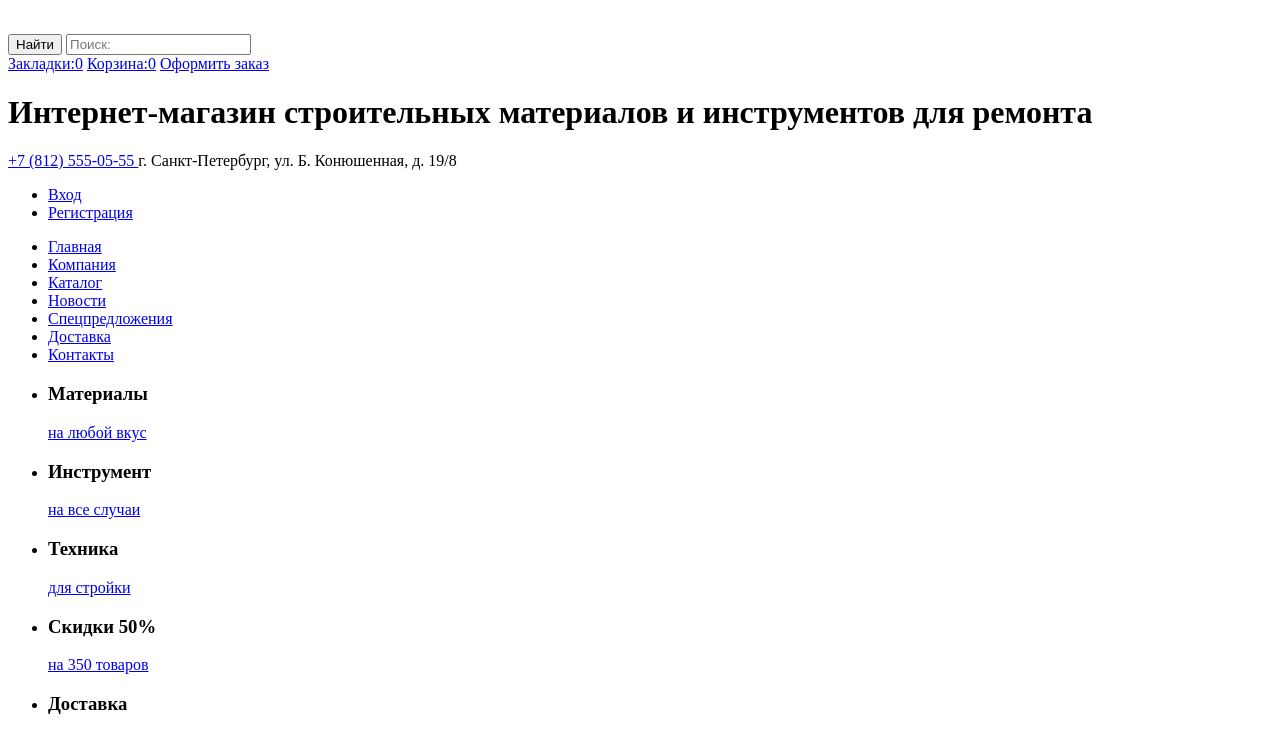
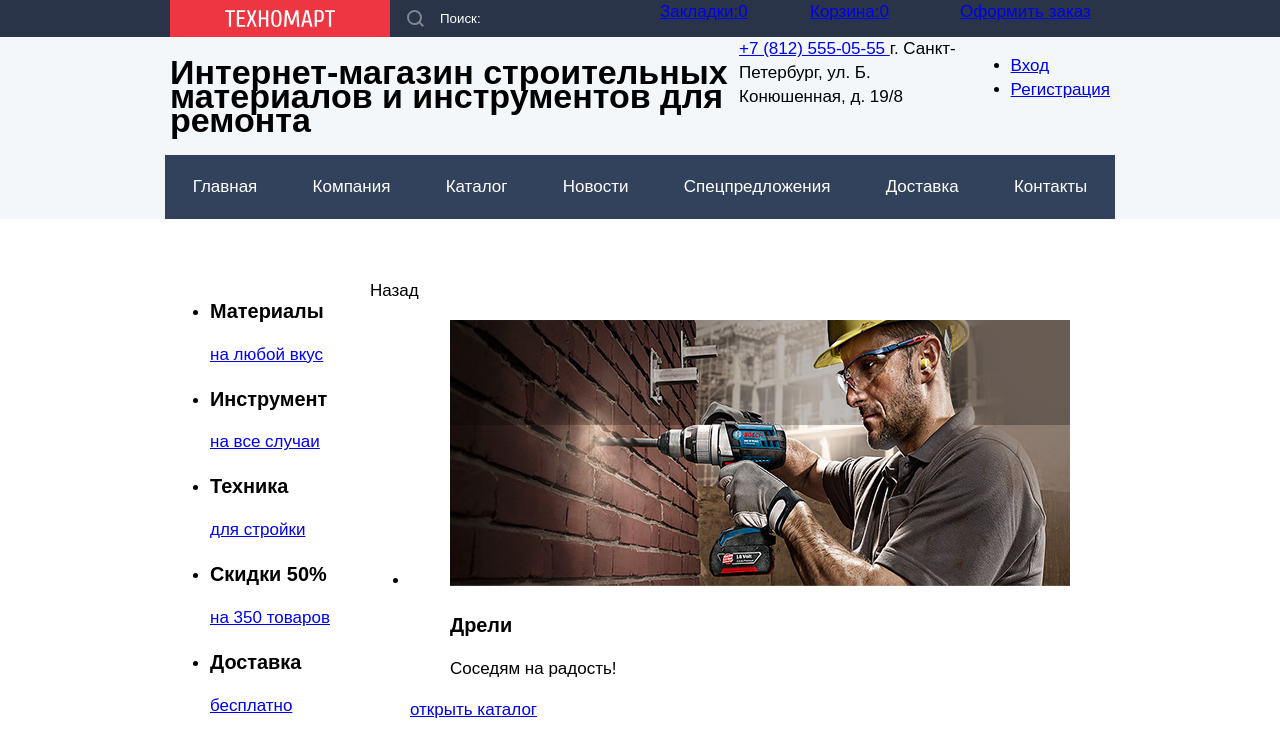
Before and after one commit to zaharovNIIAS/978173-technomart-24, a plain HTML site: page index.html in a window 1280 px wide. Shown: the top 731 px of the page. Drawn offline with Linux system fonts and the light colour scheme.

Commit message:
Сетка. Начало.

```diff
--- /dev/null
+++ b/css/main.css
@@ -0,0 +1,131 @@
+html, body
+{
+    margin: 0;
+    padding: 0;
+    font-family: "Cuprum", Arial, sans-serif;
+	font-size: 17px;
+	line-height: 24px;
+	background-color: #ffffff;
+}
+.container
+{
+    width: 940px;
+    margin: 0 auto;
+    padding: 0 10px;
+
+    display: flex;
+    justify-content: space-between;
+}
+.header-top-wrapper
+{
+     width: 100%;
+    background-color: #293449;
+}
+.header-bottom-wrapper
+{
+width: 100%;
+   background-color: #f3f7f9;
+}
+.header-logo
+{
+    width: 220px;
+    background-color: #ee3643;
+    display: flex;
+    justify-content: center;
+}
+.header-logo img{
+    width: 110px;
+    padding-top: 10px;
+    padding-bottom: 10px;
+}
+.header-search
+{
+    width: 270px;
+    display: flex;
+    background-color:inherit;
+}
+.header-search button
+{
+    width: 30px;
+    margin-left:10px;
+    background-image: url('../img/icon/search.svg');
+    background-repeat: no-repeat;
+    background-position: center;
+    background-color:inherit;
+    border:none;
+    color: transparent;
+    opacity: 0.4;
+    cursor:pointer;
+}
+.header-search button:hover
+{
+    opacity: 1;
+}
+.header-search button:active
+{
+    opacity: 0.6;
+}
+.header-search input
+{
+    width: 240px;
+    background-color:inherit;
+    border:none;
+    padding-left: 10px;
+}
+.header-search input::placeholder
+{
+    color:white;
+}
+.header-search input:focus
+{
+    width: 240px;
+    background-color:white;
+    border:none;
+    padding-left: 10px;
+}
+.header-search input:focus::placeholder
+{
+    color:black;
+}
+.header-bookmarks
+{
+    width: 150px;
+}
+.header-cart
+{
+    width: 150px;
+}
+.header-order
+{
+    width: 150px;
+}
+.site-navigation
+{
+    width: 950px;
+
+    margin: 0 auto;
+    padding: 0 5px;
+    margin-bottom: 60px;
+}
+.site-navigation ul
+{
+  background-color: #32425c;
+  list-style: none;
+  margin: 0;
+  padding: 20px 0px;
+  display: flex;
+  justify-content: space-around;
+}
+.site-navigation a
+ {
+  color: #ffffff;
+  text-decoration: none;
+}
+.contacts
+{
+    width: 300px;
+}
+.company
+{
+    width:540px;
+}
--- a/index.html
+++ b/index.html
@@ -4,11 +4,13 @@
 <head>
   <meta charset="utf-8">
   <title>Техномарт</title>
+  <link href="css/main.css" rel="stylesheet">
 </head>
 
 <body>
   <header class="header">
-    <div>
+    <div class="header-top-wrapper">
+      <div class="container">
         <a class="header-logo" href="index.html">
           <img src="img/logo.svg" alt="Логотип интернет-магазина «Техномарт»">
         </a>
@@ -20,6 +22,9 @@
         <a class="header-cart cart-empty" href="cart.html" title="Корзина">Корзина:0</a>
         <a class="header-order" href="order.html" title="Оформить заказ">Оформить заказ</a>
       </div>
+    </div>
+    <div class="header-bottom-wrapper">
+      <div class="container">
         <h1>
           Интернет-магазин
           строительных материалов
@@ -35,8 +40,9 @@
           <li class="login-link"><a href="login.html">Вход</a></li>
           <li class="registration-link"><a href="registration.html">Регистрация</a></li>
         </ul>
-    <nav>
-      <ul class="site-navigation">
+      </div>
+      <nav class="site-navigation">
+        <ul>
           <li><a href="index.html">Главная</a></li>
           <li><a href="info.html">Компания</a></li>
           <li><a href="catalog.html">Каталог</a></li>
@@ -46,8 +52,10 @@
           <li><a href="contacts.html">Контакты</a></li>
         </ul>
       </nav>
+    </div>
   </header>
-  <main class="container">
+  <main>
+    <div class="container">
       <section class="advantages">
         <ul class="advantage-list">
           <li class="advantage-item new-item">
@@ -114,13 +122,17 @@
             <a href="catalog.html?category=perforator">открыть каталог</a>
           </li>
         </ul>
-      <span class="allery-button-next">Вперед</span>
+        <span class="gallery-button-next">Вперед</span>
       </section>
+    </div>
     <section class="popular-products">
+      <div class="container">
         <h2>
           Популярные товары:
         </h2>
         <a href="catalog.html?category=popular">все популярные товары</a>
+      </div>
+      <div class="container">
         <ul class="popular-product-list">
           <li class="popular-product-item">
             <img src="img/product/bfg-9000.png" alt="Перфоратор BOSCH BFG 9000">
@@ -175,12 +187,16 @@
             <span class="new-price">12500 Р.</span>
           </li>
         </ul>
+      </div>
     </section>
     <section class="popular-brands">
+      <div class="container">
         <h2>
           Популярные производители:
         </h2>
         <a href="brands.html">все производители</a>
+      </div>
+      <div class="container">
         <ul class="popular-brand-list">
           <li class="popular-brand-item">
             <a href="brand-item.html">
@@ -223,6 +239,7 @@
             </a>
           </li>
         </ul>
+      </div>
     </section>
     <section class="services">
       <h2>Сервисы</h2>
@@ -272,6 +289,7 @@
         </li>
       </ul>
     </section>
+    <div class="container">
       <section class="company">
         <h2>
           КОМПАНИЯ «Техномарт»
@@ -299,6 +317,7 @@
         <a class="button-map" href="map.html"></a>
         <a class="button-write-us" href="write-us.html">Заблудились? Напишите нам!</a>
       </section>
+    </div>
   </main>
   <footer class="main-footer">
     <div>
```
Also changed, not shown: img/technomart-index.jpg (added). Lines whose indentation alone changed are shown as unchanged.
